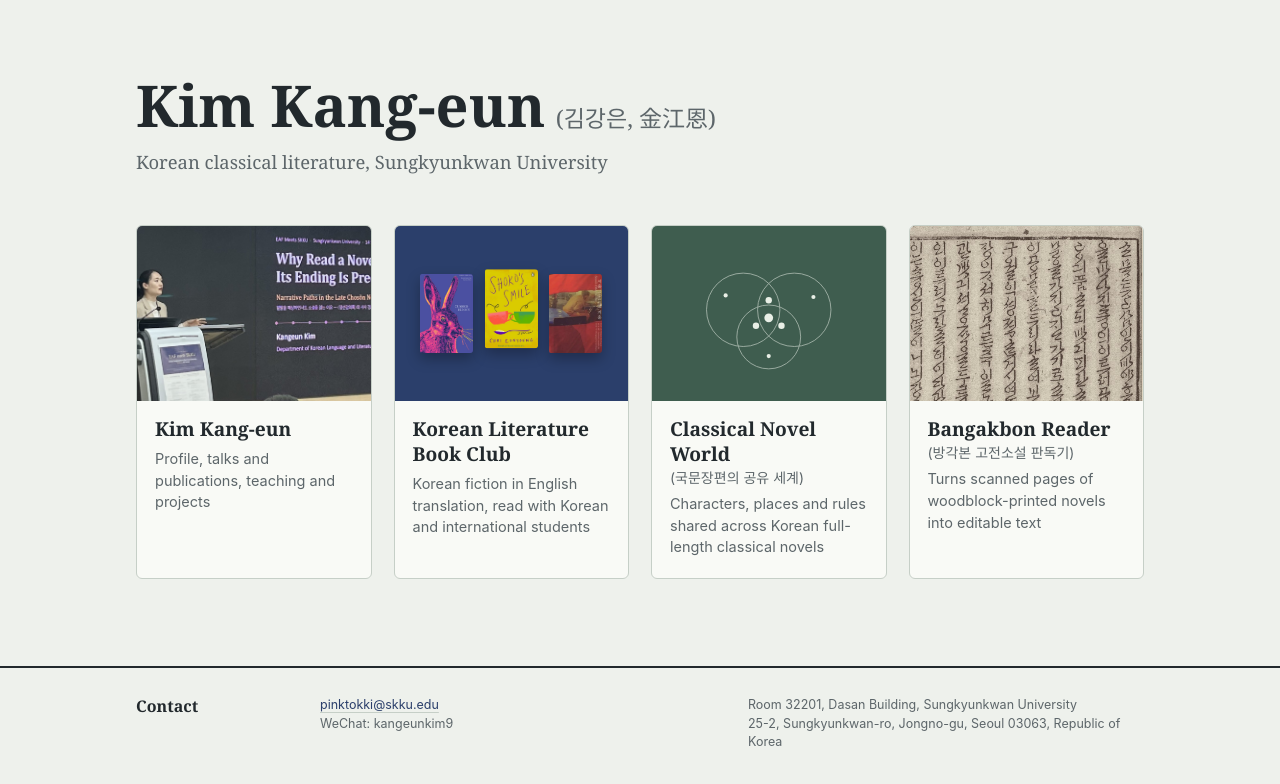
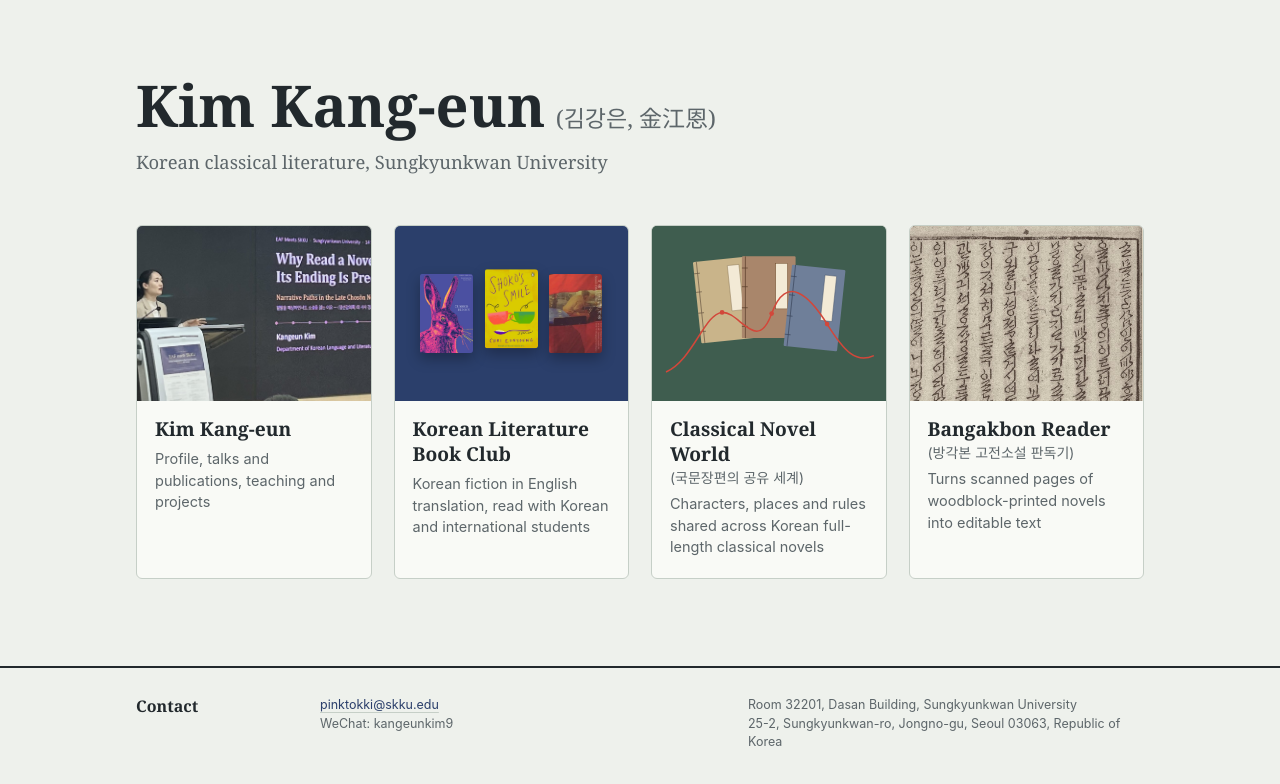
Before and after one commit to kangeunkim9/kangeunkim9.github.io, a plain HTML site: page index.html in a window 1280 px wide. Drawn offline with Linux system fonts and the light colour scheme; a web font is replaced by a local one.

Commit message:
Classical Novel World card: three bound books on one red thread
Co-Authored-By: Claude Opus 5.5 <noreply@anthropic.com>
Claude-Session: https://claude.ai/code/session_019VVQ69H6DjvgWe5PVmMBJR

```diff
--- a/index.html
+++ b/index.html
@@ -11,7 +11,7 @@
 <link rel="preconnect" href="https://fonts.googleapis.com">
 <link rel="preconnect" href="https://fonts.gstatic.com" crossorigin>
 <link href="https://fonts.googleapis.com/css2?family=Gowun+Batang:wght@400;700&family=IBM+Plex+Sans+KR:wght@400;500&family=Noto+Serif+KR:wght@400;700&display=swap" rel="stylesheet">
-<link rel="stylesheet" href="style.css?v=20261122b">
+<link rel="stylesheet" href="style.css?v=20261122c">
 </head>
 <body class="landing">
 <main class="hub">
@@ -46,14 +46,22 @@
     <li>
       <a class="tile" href="https://kangeunkim9.github.io/classic-novel-db/#world">
         <span class="tile-art art-world" aria-hidden="true">
-          <svg viewBox="0 0 240 150" preserveAspectRatio="xMidYMid meet">
-            <g fill="none" stroke="currentColor" stroke-width="1.2" opacity=".55">
-              <circle cx="88" cy="70" r="46"/><circle cx="152" cy="70" r="46"/><circle cx="120" cy="104" r="40"/>
+          <svg viewBox="0 0 400 300" preserveAspectRatio="xMidYMid meet">
+            <rect width="400" height="300" fill="#3f5d4f"/>
+            <g transform="translate(70 62) rotate(-6)">
+              <rect width="92" height="140" rx="2" fill="#c9b48a"/><rect x="58" y="12" width="20" height="78" fill="#f3ead6" stroke="#8a7656" stroke-width=".8"/>
+              <g stroke="#6b5a45" stroke-width="1.2"><path d="M6 0v140"/><path d="M0 20h10M0 52h10M0 88h10M0 120h10"/></g>
             </g>
-            <g fill="currentColor">
-              <circle cx="120" cy="58" r="4"/><circle cx="104" cy="90" r="4"/><circle cx="136" cy="90" r="4"/><circle cx="120" cy="80" r="5.5"/>
-              <circle cx="66" cy="52" r="2.6"/><circle cx="176" cy="54" r="2.6"/><circle cx="120" cy="128" r="2.6"/>
+            <g transform="translate(154 52)">
+              <rect width="92" height="140" rx="2" fill="#a9866b"/><rect x="58" y="12" width="20" height="78" fill="#f3ead6" stroke="#6b4a2a" stroke-width=".8"/>
+              <g stroke="#5a3e2b" stroke-width="1.2"><path d="M6 0v140"/><path d="M0 20h10M0 52h10M0 88h10M0 120h10"/></g>
             </g>
+            <g transform="translate(240 66) rotate(6)">
+              <rect width="92" height="140" rx="2" fill="#6f7f99"/><rect x="58" y="12" width="20" height="78" fill="#f3ead6" stroke="#46526a" stroke-width=".8"/>
+              <g stroke="#3c465c" stroke-width="1.2"><path d="M6 0v140"/><path d="M0 20h10M0 52h10M0 88h10M0 120h10"/></g>
+            </g>
+            <path d="M24 250 C70 230 90 150 120 148 S 180 220 205 150 S 270 120 300 168 S 350 236 380 222" fill="none" stroke="#d2473a" stroke-width="2.6"/>
+            <g fill="#d2473a"><circle cx="120" cy="148" r="4"/><circle cx="205" cy="150" r="4"/><circle cx="300" cy="168" r="4"/></g>
           </svg>
         </span>
         <span class="tile-text">
--- a/style.css
+++ b/style.css
@@ -571,3 +571,4 @@ figcaption { font-size: 12.5px; }
 .hero.no-photo { grid-template-columns: 1fr; padding-top: 24px; }
 .hero.no-photo .intro p, .hero.no-photo .interests { max-width: 70ch; }
 .tile-ko { display: block; font-family: var(--sans); font-weight: 400; font-size: 14px; color: var(--muted); margin-top: 2px; }
+.art-world svg { width: 100%; height: 100%; }
```
Also changed, not shown: about.html (+1 -1 lines), book-club.html (+1 -1 lines), publications.html (+1 -1 lines), teaching.html (+1 -1 lines).
